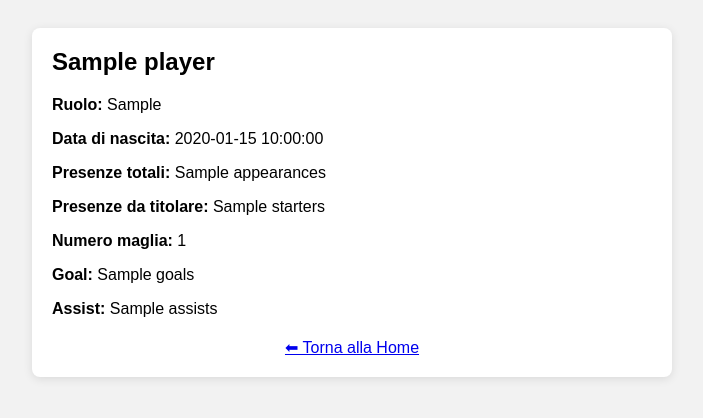
After one commit to GiuSeppE898/Eurozone, a Flask app: template web/templates/player_detail.html in a window 1280 px wide. The commit adds this page. Shown: the top 418 px of the page, without its empty margins (288-991 px from the left). Run offline with Flask 3, Linux system fonts and the light colour scheme; the template is opened without the code that fills it: most values are stand-ins (such as "Sample title", 1, 10 or a date in 2020).

Commit message:
Aggiunta pagina giocatori, modifiche al main e ai dettagli del match

```diff
--- a/web/main.py
+++ b/web/main.py
@@ -9,6 +9,9 @@ from db.conf import client
 from db.model.player import Player
 from db.repository.match_repository import MatchRepository
 from db.repository.player_repository import PlayerRepository
+
+from flask import request
+from datetime import datetime
 
 app = Flask(__name__)
 mr = MatchRepository(client)
@@ -53,6 +56,19 @@ def results_page(edition):
 def match_detail(match_id):
     match = mr.search_match_by_id(int(match_id))
 
+    # Legge l'ordine richiesto (di default: ascendente)
+    order = request.args.get("order", "asc").lower()
+
+    # Ordina gli eventi
+    if "events" in match:
+        match["events"].sort(
+            key=lambda e: (
+                e["time_minute"] if isinstance(e.get("time_minute"), (int, float)) else 999,
+                e["time_second"] if isinstance(e.get("time_second"), (int, float)) else 0
+            ),
+            reverse=(order == "desc")
+        )
+
     players: list[Player] = []
 
     pr = PlayerRepository(client)
@@ -76,6 +92,37 @@ def match_detail(match_id):
     assign_player_positions(players)
 
     return render_template("match_detail.html", match=match, players=players, localized_roles=roles_it, localized_winner_reason=winner_reason_it, localized_misc=misc_it)
+
+
+@app.route("/player/<int:player_id>")
+def player_detail(player_id):
+    pr = PlayerRepository(client)
+    player = pr.find_player_by_id(player_id)
+
+    # Formatta la data in formato GG/MM/AAAA
+    if player and player.birth_date:
+        try:
+            player.birth_date = datetime.strptime(player.birth_date, "%Y-%m-%d").strftime("%d/%m/%Y")
+        except Exception as e:
+            print("Errore formattazione data:", e)
+
+    goal= mr.count_goals_by_player_name(player.name)
+
+    assist = mr.count_assists_by_player_id(player_id)
+
+    total_game = mr.count_matches_played_by_player_id(player_id)
+
+    starter = mr.count_matches_started_by_player_id(player_id)
+
+    country_code = pr.get_country_code_by_player_id(player_id)
+    print(country_code)
+
+    if not player:
+        return "Giocatore non trovato", 404
+
+    # Recupera statistiche, eventi, partite, ecc. (puoi ampliare in seguito)
+    return render_template("player_detail.html", player=player, goals=goal, assists=assist, appearances=total_game, starters=starter)
+
 
 def assign_player_positions(players):
     """
--- /dev/null
+++ b/web/templates/player_detail.html
@@ -0,0 +1,48 @@
+<!DOCTYPE html>
+<html lang="it">
+<head>
+  <meta charset="UTF-8">
+  <title>{{ player.name }}</title>
+  <style>
+    body {
+      font-family: Arial, sans-serif;
+      background-color: #f2f2f2;
+      padding: 20px;
+    }
+
+    .card {
+      background-color: white;
+      padding: 20px;
+      border-radius: 8px;
+      max-width: 600px;
+      margin: auto;
+      box-shadow: 0 2px 10px rgba(0, 0, 0, 0.1);
+    }
+
+    h2 {
+      margin-top: 0;
+    }
+
+    .stat {
+      margin-bottom: 10px;
+    }
+  </style>
+</head>
+<body>
+  <div class="card">
+    <h2>{{ player.name }}</h2>
+    <p class="stat"><strong>Ruolo:</strong> {{ player.position_field }}</p>
+    <p class="stat"><strong>Data di nascita:</strong> {{ player.birth_date }}</p>
+    <p class="stat"><strong>Presenze totali:</strong> {{ appearances }}</p>
+    <p class="stat"><strong>Presenze da titolare:</strong> {{ starters }}</p>
+    <p class="stat"><strong>Numero maglia:</strong> {{ player.jersey_number|int }}</p>
+    <p class="stat"><strong>Goal:</strong> {{ goals }}</p>
+    <p class="stat"><strong>Assist:</strong> {{ assists }}</p>
+    <!-- Altre statistiche -->
+
+    <div style="text-align: center; margin-top: 20px;">
+      <a href="{{ url_for('index') }}">⬅ Torna alla Home</a>
+    </div>
+  </div>
+</body>
+</html>
```
Also changed, not shown: web/templates/match_detail.html (+20 -12 lines).
